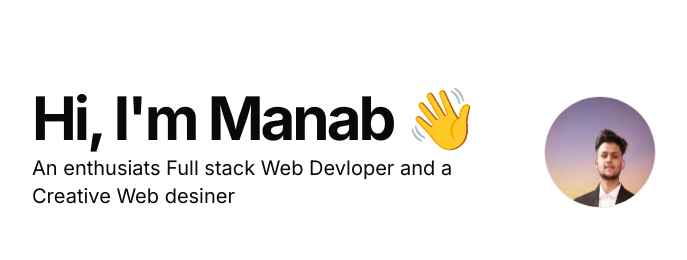
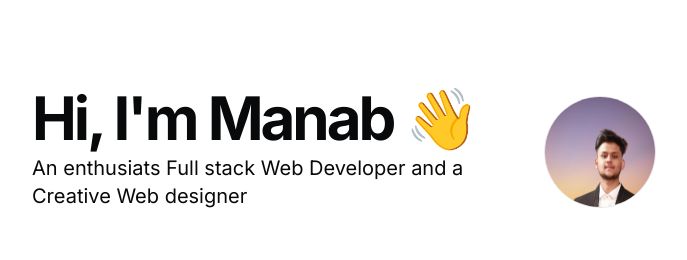
Before and after one commit to Manab-upadhyay/devProtfoliyo, a Next.js app: page / in a window 1280 px wide. Shown: the top 260 px of the page, without its empty margins (296-983 px from the left). Built offline with nearby package versions, Linux system fonts and the light colour scheme.

Commit message:
spell check

```diff
--- a/src/data/resume.tsx
+++ b/src/data/resume.tsx
@@ -10,7 +10,7 @@ export const DATA = {
   location: "Assam, india",
   locationLink: "https://www.google.com/maps/place/assam",
   description:
-    "An enthusiats Full stack Web Devloper and a Creative Web desiner ",
+    "An enthusiats Full stack Web Developer and a Creative Web designer ",
   summary:
    "At the end of 2022, I embarked on my [B.Tech journey](/#education) at [Assam University](/#) Silchar, as a Computer Science Engineering student. My interest in technology [skyrocketed](#), and I quickly gained a solid foundation in programming languages like C, C++, and Python. In 2023, I dove into the world of web development, which has been a roller coaster ride of learning and growth. During this time, I built [amazing projects](/#projects) and helped startups bring their visions to life. My hunger for growth in this field is unrelenting.",
   avatarUrl: "/mypic - Copy-removebg-preview (1).jpg",
```
